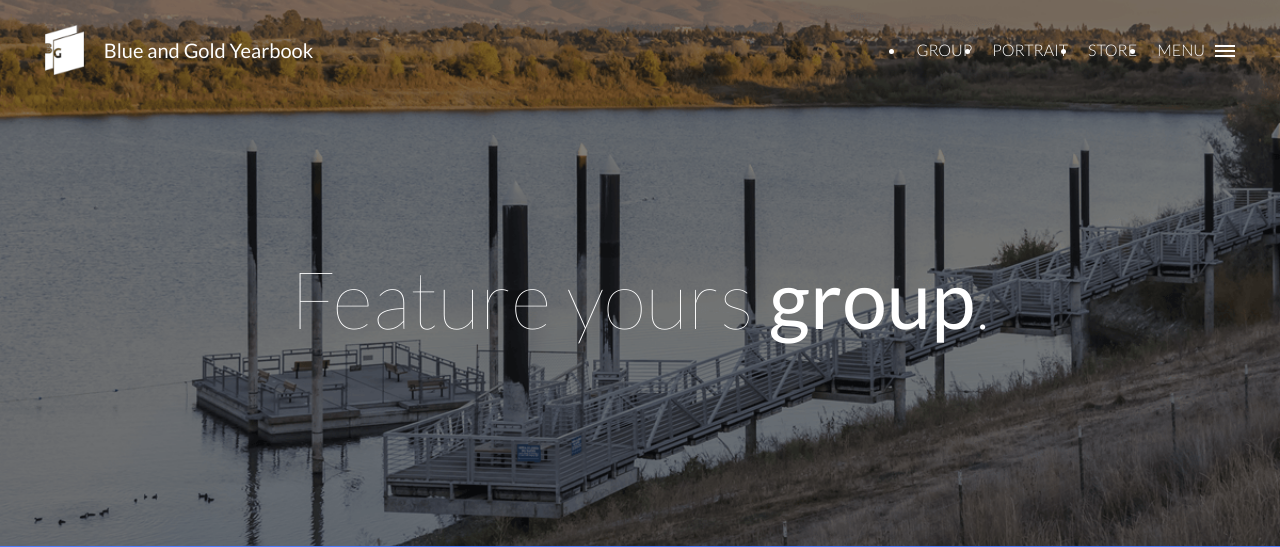
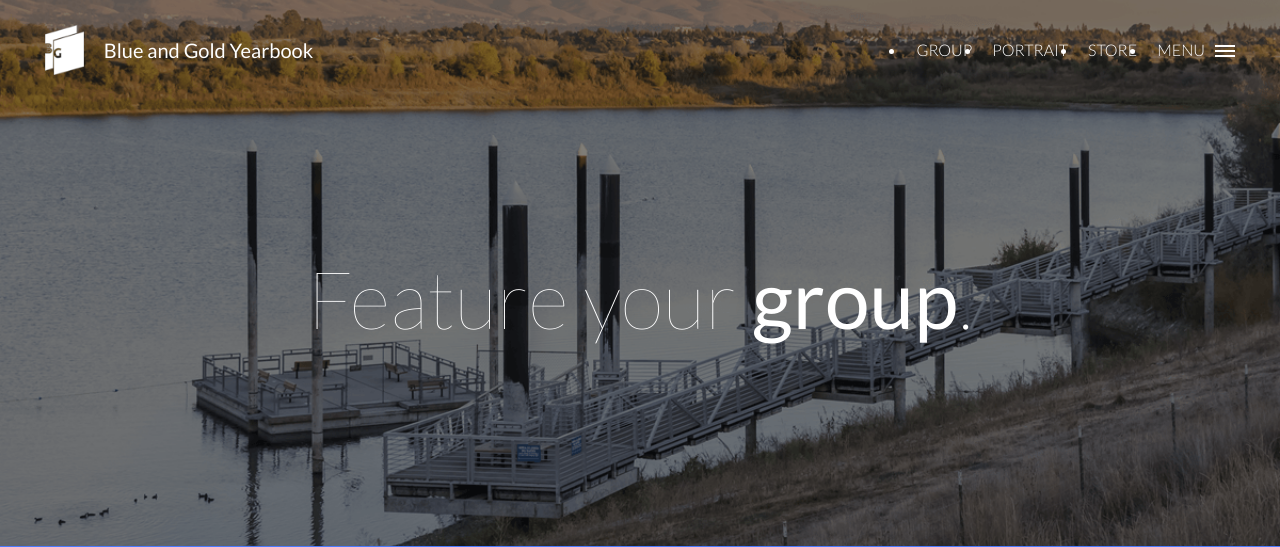
Before and after one commit to BerkeleyYearbook/Website, a PHP site: page /group in a window 1280 px wide. Shown: the top 547 px of the page. Run offline with PHP 8.4, Linux system fonts and the light colour scheme.

Commit message:
revert last commit

```diff
--- a/site/group.php
+++ b/site/group.php
@@ -32,7 +32,7 @@ echo '<html>
 include 'nav.php';
 	echo '<section class="intro" style="background:url(\'images/group-01.png\') #333 no-repeat center; background-size:cover">
 			<div class="wrap">
-				<h1 class="title">Feature yours <span>group</span>.</h1>
+				<h1 class="title">Feature your <span>group</span>.</h1>
 				<!-- <p class="byline">Are you a <a href="#">student group</a>? A <a href="#">senior</a>? A <a href="#">Yearbook-swag</a>-seeking shopper? -->
 			</div>
 		</section>
```
